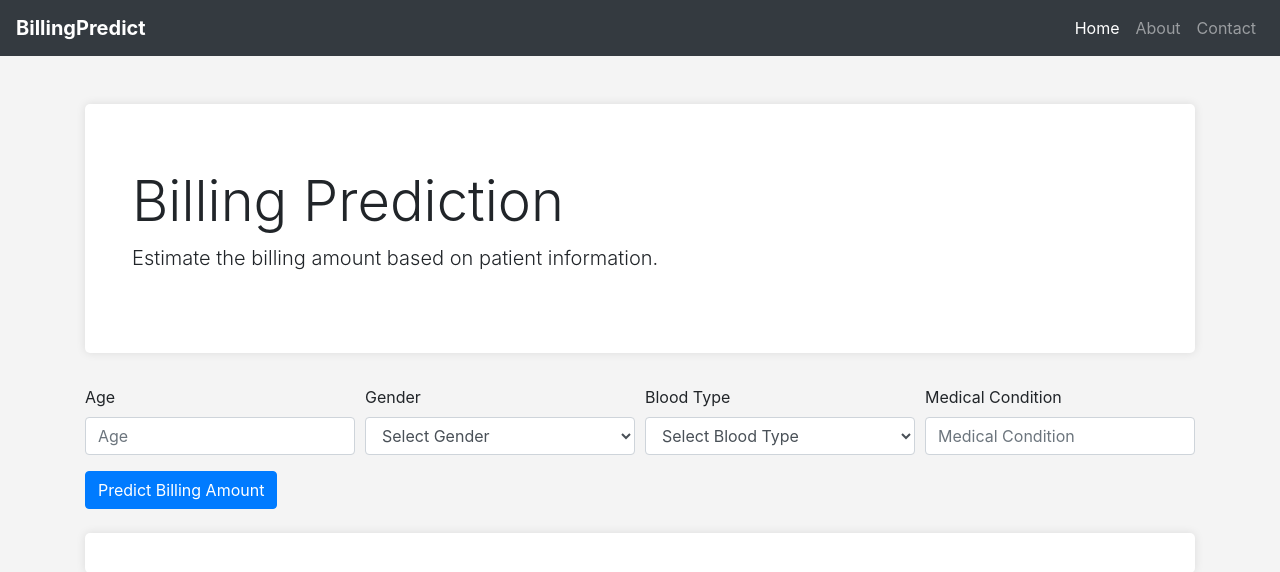
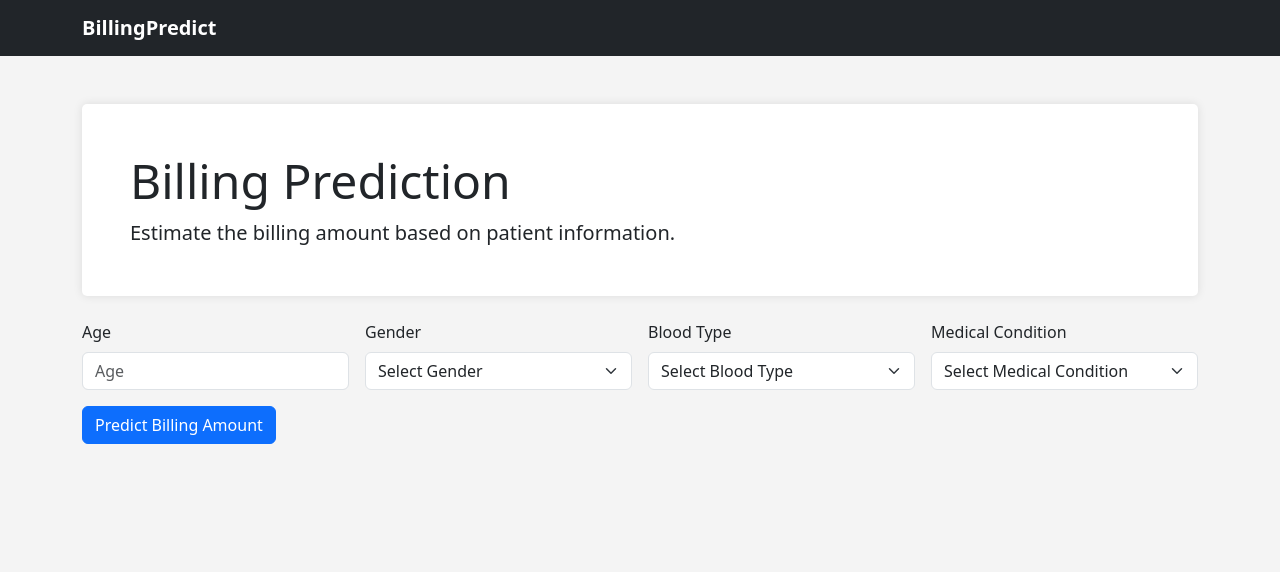
Before and after one commit to Syukrondzeko/regression-flask, a Flask app: page / in a window 1280 px wide. Shown: the top 572 px of the page. Run offline with Flask 3, Linux system fonts and the light colour scheme; parts of the project's set-up code (start-up, migrations or seed data) failed here and were passed over; some libraries are stand-ins or nearby versions.

Commit message:
Fix model input mismatch and dependency pins; add tests, CI, training script
- Pin requirements to the versions the .pkl files were saved with
  (scikit-learn 1.3.2); unpinned installs crash on prediction
- Build form dropdowns from the encoder's trained categories; the old form
  sent blood types (A/B/AB/O) and free-text conditions the model silently
  ignored, giving wrong predictions
- Validate all inputs server-side and return 400 on invalid values
- Fix stylesheet path, move to Bootstrap 5 via jsDelivr, drop dead nav links
- Only enable the debugger when FLASK_DEBUG=1; /predict is POST-only
- Add train.py, pytest tests, GitHub Actions workflow, .python-version
- Remove tracked .DS_Store files and unused 2.3 MB banner image
- Expand README

```diff
--- a/app.py
+++ b/app.py
@@ -1,49 +1,84 @@
-from flask import Flask, request, render_template
-import numpy as np
+import os
+import pickle
+
 import pandas as pd
-import pickle
+from flask import Flask, render_template, request
+
+BASE_DIR = os.path.dirname(os.path.abspath(__file__))
+MODEL_PATH = os.path.join(BASE_DIR, "decision_tree_regressor.pkl")
+TRANSFORMER_PATH = os.path.join(BASE_DIR, "transformer.pkl")
 
 app = Flask(__name__)
 
-# Load both the model and the transformer
-model = pickle.load(open('decision_tree_regressor.pkl', 'rb'))
-transformer = pickle.load(open('transformer.pkl', 'rb'))
+# Load the trained model and the fitted preprocessing transformer
+with open(MODEL_PATH, "rb") as f:
+    model = pickle.load(f)
+with open(TRANSFORMER_PATH, "rb") as f:
+    transformer = pickle.load(f)
 
-@app.route('/')
-def hello_world():
-    return render_template("health_bill.html")
+# The category values the model was trained on, read from the fitted encoder so
+# the form options can never drift out of sync with the model.
+_encoder = transformer.named_transformers_["one_hot"]
+CHOICES = {
+    column: [str(value) for value in categories]
+    for column, categories in zip(_encoder.feature_names_in_, _encoder.categories_)
+}
 
-@app.route('/predict', methods=['POST', 'GET'])
+MIN_AGE = 1
+MAX_AGE = 120
+
+
+def render_page(pred=None, error=None, form=None, status=200):
+    return (
+        render_template(
+            "health_bill.html",
+            choices=CHOICES,
+            pred=pred,
+            error=error,
+            form=form or {},
+            min_age=MIN_AGE,
+            max_age=MAX_AGE,
+        ),
+        status,
+    )
+
+
+def validate(form):
+    """Return (features, error). Exactly one of them is None."""
+    age = form.get("Age", type=int)
+    if age is None or not MIN_AGE <= age <= MAX_AGE:
+        return None, f"Please enter an age between {MIN_AGE} and {MAX_AGE}."
+
+    features = {"Age": age}
+    for field, column in (
+        ("Gender", "Gender"),
+        ("BloodType", "Blood Type"),
+        ("MedicalCondition", "Medical Condition"),
+    ):
+        value = form.get(field)
+        if value not in CHOICES[column]:
+            return None, f"Please select a valid {column.lower()}."
+        features[column] = value
+
+    return features, None
+
+
+@app.route("/")
+def index():
+    return render_page()
+
+
+@app.route("/predict", methods=["POST"])
 def predict():
-    # Collect input features from the form, ensuring all inputs are present
-    age = request.form.get('Age', type=int)
-    if age is None or age < 1:
-        return render_template('health_bill.html', pred='Please enter a valid age.')
+    features, error = validate(request.form)
+    if error:
+        return render_page(error=error, form=request.form, status=400)
 
-    gender = request.form.get('Gender')
-    blood_type = request.form.get('BloodType')
-    medical_condition = request.form.get('MedicalCondition')
+    transformed = transformer.transform(pd.DataFrame([features]))
+    prediction = float(model.predict(transformed)[0])
 
-    # Create a DataFrame from the input features to match the expected input for the transformer
-    input_df = pd.DataFrame([{
-        'Age': age,
-        'Gender': gender,
-        'Blood Type': blood_type,
-        'Medical Condition': medical_condition
-    }])
+    return render_page(pred=f"{prediction:,.2f}", form=request.form)
 
-    # Ensure no None values - handle missing inputs as needed
-    if input_df.isnull().values.any():
-        return render_template('health_bill.html', pred='Please fill in all required fields.')
 
-    # Preprocess the inputs using the transformer
-    transformed_features = transformer.transform(input_df)
-
-    # Predict using the preprocessed features
-    prediction = model.predict(transformed_features)
-    output = round(prediction[0], 2)
-
-    return render_template('health_bill.html', pred=f'Predicted Billing Amount is {output}')
-
-if __name__ == '__main__':
-    app.run(debug=True)
+if __name__ == "__main__":
+    app.run(debug=os.environ.get("FLASK_DEBUG") == "1")
--- /dev/null
+++ b/pytest.ini
@@ -0,0 +1,3 @@
+[pytest]
+pythonpath = .
+testpaths = tests
--- /dev/null
+++ b/requirements-dev.txt
@@ -0,0 +1 @@
+pytest==8.3.3
--- a/static/css/style.css
+++ b/static/css/style.css
@@ -6,7 +6,7 @@ body {
   font-weight: bold;
 }
 
-.jumbotron {
+.hero {
   background-color: #fff;
   border-radius: 5px;
   box-shadow: 0 0 10px rgba(0, 0, 0, 0.1);
--- a/templates/health_bill.html
+++ b/templates/health_bill.html
@@ -4,89 +4,61 @@
     <meta charset="UTF-8">
     <meta name="viewport" content="width=device-width, initial-scale=1.0">
     <title>Billing Amount Prediction</title>
-    <!-- Bootstrap CSS -->
-    <link href="https://stackpath.bootstrapcdn.com/bootstrap/4.5.2/css/bootstrap.min.css" rel="stylesheet">
-    <link rel="stylesheet" href="style.css">
+    <link href="https://cdn.jsdelivr.net/npm/bootstrap@5.3.3/dist/css/bootstrap.min.css" rel="stylesheet">
+    <link rel="stylesheet" href="{{ url_for('static', filename='css/style.css') }}">
 </head>
 <body>
 
-    <!-- Navigation Bar -->
-    <nav class="navbar navbar-expand-lg navbar-dark bg-dark">
-        <a class="navbar-brand" href="#">BillingPredict</a>
-        <button class="navbar-toggler" type="button" data-toggle="collapse" data-target="#navbarNav" aria-controls="navbarNav" aria-expanded="false" aria-label="Toggle navigation">
-            <span class="navbar-toggler-icon"></span>
-        </button>
-        <div class="collapse navbar-collapse" id="navbarNav">
-            <ul class="navbar-nav ml-auto">
-                <li class="nav-item active">
-                    <a class="nav-link" href="#">Home <span class="sr-only">(current)</span></a>
-                </li>
-                <li class="nav-item">
-                    <a class="nav-link" href="#">About</a>
-                </li>
-                <li class="nav-item">
-                    <a class="nav-link" href="#">Contact</a>
-                </li>
-            </ul>
+    <nav class="navbar navbar-dark bg-dark">
+        <div class="container">
+            <a class="navbar-brand" href="{{ url_for('index') }}">BillingPredict</a>
         </div>
     </nav>
 
-    <!-- Main Content -->
-    <div class="container mt-5">
-        <!-- Hero Section -->
-        <div class="jumbotron">
-            <div class="container">
-                <h1 class="display-4">Billing Prediction</h1>
-                <p class="lead">Estimate the billing amount based on patient information.</p>
-                <!-- Other content -->
-            </div>
+    <main class="container mt-5">
+        <div class="hero p-4 p-md-5 mb-4">
+            <h1 class="display-5">Billing Prediction</h1>
+            <p class="lead mb-0">Estimate the billing amount based on patient information.</p>
         </div>
 
-        <!-- Prediction Form -->
-        <form action='/predict' method="post">
-            <div class="form-row">
-                <div class="col-md-3 mb-3">
-                    <label for="age">Age</label>
-                    <input type="number" class="form-control" id="age" name="Age" placeholder="Age" min="1" required>
+        {% macro select(id, name, label, options) %}
+            <label for="{{ id }}" class="form-label">{{ label }}</label>
+            <select class="form-select" id="{{ id }}" name="{{ name }}" required>
+                <option value="">Select {{ label }}</option>
+                {% for option in options %}
+                    <option value="{{ option }}" {% if form.get(name) == option %}selected{% endif %}>{{ option }}</option>
+                {% endfor %}
+            </select>
+        {% endmacro %}
+
+        <form action="{{ url_for('predict') }}" method="post">
+            <div class="row g-3">
+                <div class="col-md-3">
+                    <label for="age" class="form-label">Age</label>
+                    <input type="number" class="form-control" id="age" name="Age" placeholder="Age"
+                           min="{{ min_age }}" max="{{ max_age }}" value="{{ form.get('Age', '') }}" required>
                 </div>
-                <div class="col-md-3 mb-3">
-                    <label for="gender">Gender</label>
-                    <select class="form-control" id="gender" name="Gender" required>
-                        <option value="">Select Gender</option>
-                        <option value="Male">Male</option>
-                        <option value="Female">Female</option>
-                        <!-- Add other gender options if necessary -->
-                    </select>
+                <div class="col-md-3">
+                    {{ select('gender', 'Gender', 'Gender', choices['Gender']) }}
                 </div>
-                <div class="col-md-3 mb-3">
-                    <label for="bloodType">Blood Type</label>
-                    <select class="form-control" id="bloodType" name="BloodType" required>
-                        <option value="">Select Blood Type</option>
-                        <option value="A">A</option>
-                        <option value="B">B</option>
-                        <option value="AB">AB</option>
-                        <option value="O">O</option>
-                        <!-- Add other blood type options if necessary -->
-                    </select>
+                <div class="col-md-3">
+                    {{ select('bloodType', 'BloodType', 'Blood Type', choices['Blood Type']) }}
                 </div>
-                <div class="col-md-3 mb-3">
-                    <label for="medicalCondition">Medical Condition</label>
-                    <input type="text" class="form-control" id="medicalCondition" name="MedicalCondition" placeholder="Medical Condition" required>
+                <div class="col-md-3">
+                    {{ select('medicalCondition', 'MedicalCondition', 'Medical Condition', choices['Medical Condition']) }}
                 </div>
             </div>
-            <button class="btn btn-primary" type="submit">Predict Billing Amount</button>
+            <button class="btn btn-primary mt-3" type="submit">Predict Billing Amount</button>
         </form>
 
-        <!-- Prediction Result -->
-        <div class="prediction-result mt-4">
-            <!-- Display prediction result here -->
-            {{ pred }}
-        </div>
-    </div>
+        {% if error %}
+            <div class="alert alert-danger mt-4" role="alert">{{ error }}</div>
+        {% elif pred %}
+            <div class="prediction-result mt-4">
+                Predicted Billing Amount is <strong>{{ pred }}</strong>
+            </div>
+        {% endif %}
+    </main>
 
-    <!-- Bootstrap JS, Popper.js, and jQuery -->
-    <script src="https://code.jquery.com/jquery-3.5.1.slim.min.js"></script>
-    <script src="https://cdn.jsdelivr.net/npm/popper.js@1.9.3/dist/umd/popper.min.js"></script>
-    <script src="https://stackpath.bootstrapcdn.com/bootstrap/4.5.2/js/bootstrap.min.js"></script>
 </body>
 </html>
```
Also changed, not shown: requirements.txt (+7 -5 lines), tests/test_app.py (added, +74 -0 lines), train.py (added, +57 -0 lines), .github/workflows/tests.yml (added), README.md, static/image/health_banner.png (deleted), 4 other files.
